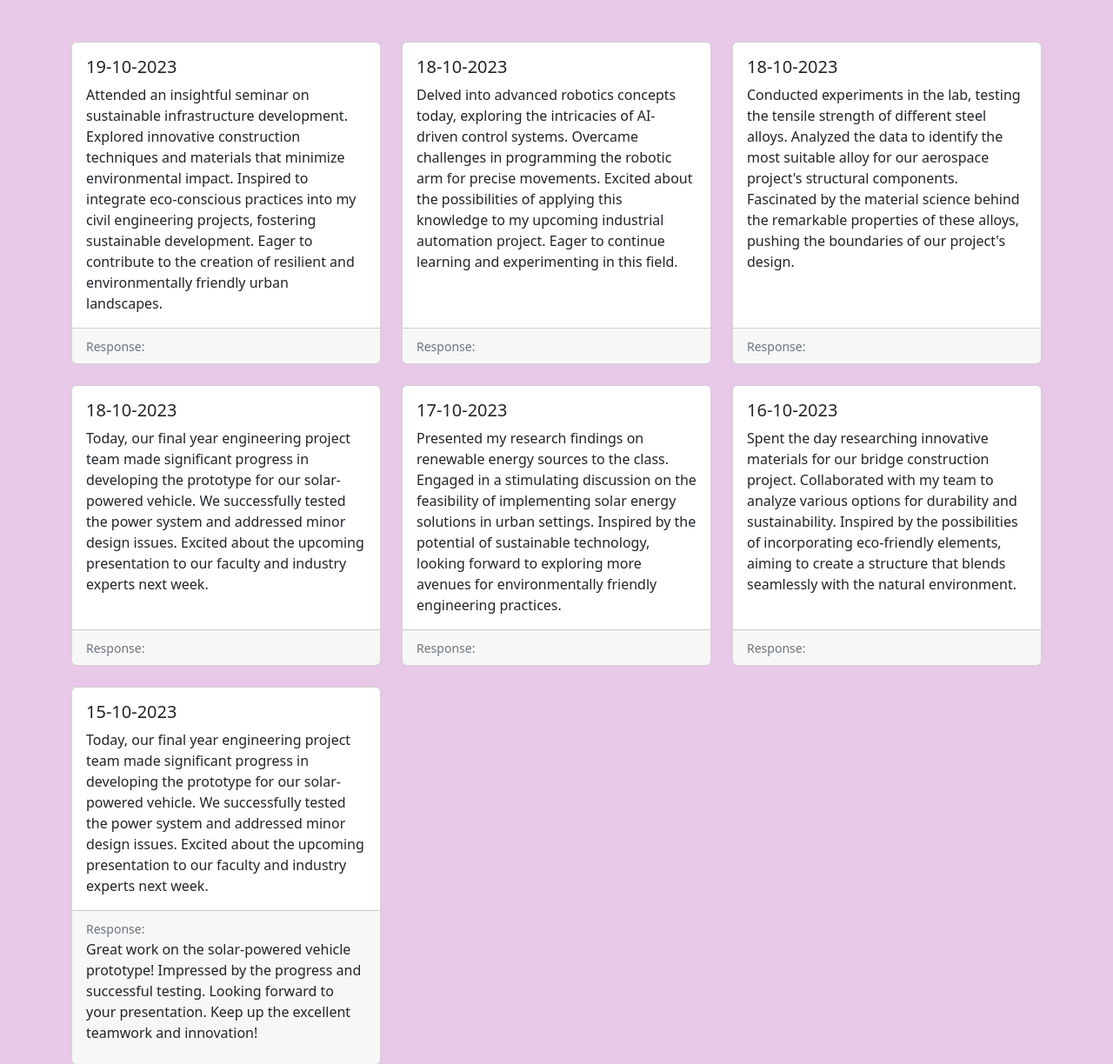
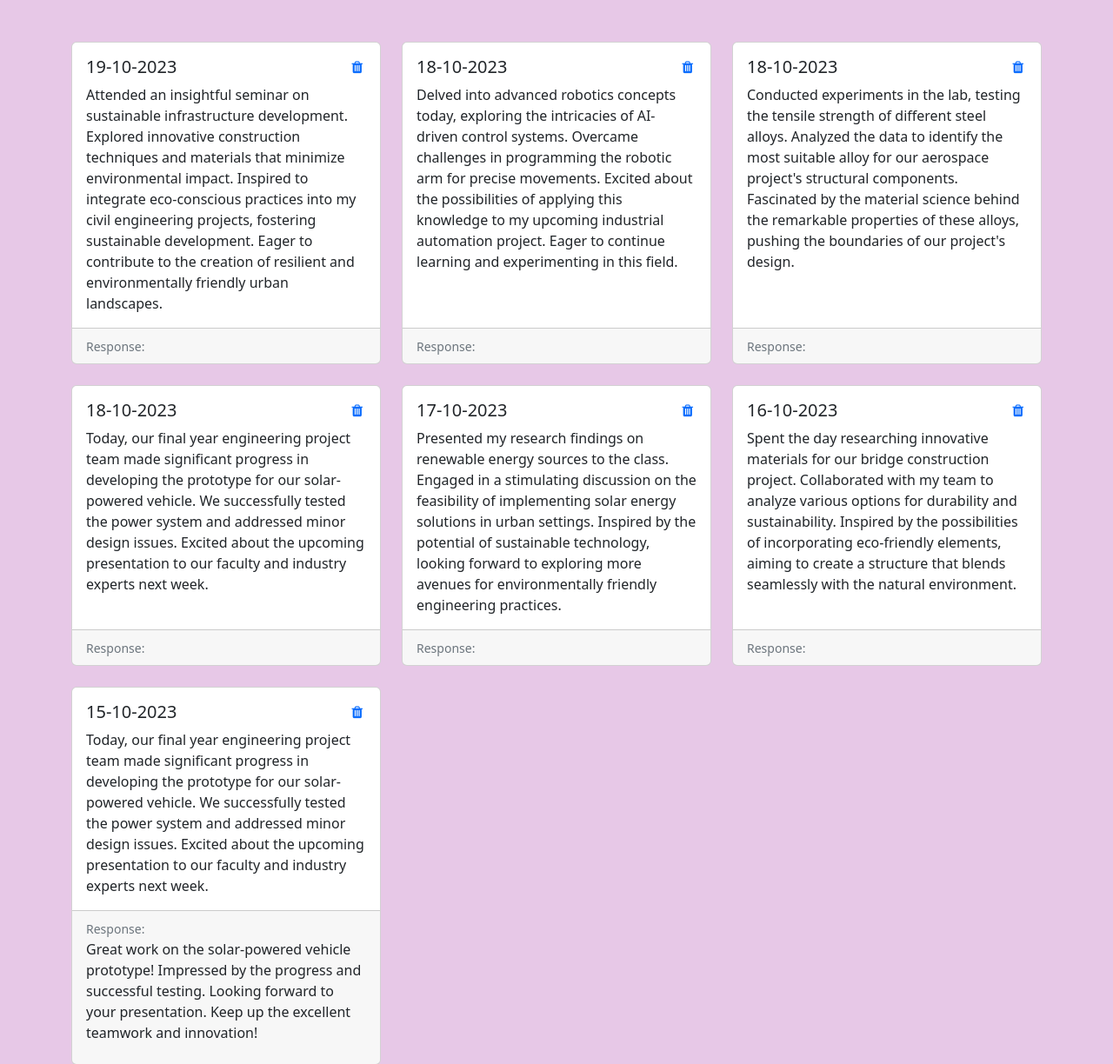
Before and after one commit to meetsatra/MindfulDiary, a Django app: page / in a window 1280 px wide. Shown: the part 56-1280 px from the top of the page at 87% size. Run offline with Django 4.2, Linux system fonts and the light colour scheme; a user stored in the database is signed in; data comes from the database, SQL or seed files in the repository; both versions use the stored data as it was after the commit; parts of the project's set-up code (start-up, migrations or seed data) failed here and were passed over.

Commit message:
delet button

```diff
--- a/home/static/style.css
+++ b/home/static/style.css
@@ -1,4 +1,9 @@
 body{
     background-color: #e7c8e7;
-    background-image: url();
+    /* background-image: url(); */
 }
+
+div .delete-button a {
+    position: absolute;
+    right: 20px;
+}
--- a/home/templates/index.html
+++ b/home/templates/index.html
@@ -32,6 +32,9 @@
         <div class="col">
             <div class="card h-100">
                 <div class="card-body">
+                    <div class="delete-button">
+                        <a href="{% url 'delete_entry' entry.id %}"><i class="fa fa-trash" aria-hidden="true"></i></a>
+                    </div>
                     <h5 class="card-title">{{ entry.date|date:"d-m-Y" }}</h5>
                     <p class="card-text">{{ entry.entry_text }}</p>
                 </div>
--- a/home/views.py
+++ b/home/views.py
@@ -6,6 +6,7 @@ from django.contrib import messages
 from django.contrib.auth import authenticate, login, logout
 from django.views.decorators.csrf import csrf_exempt
 from .nlp import process_description  # Import the function from nlp.py
+from django.shortcuts import redirect, get_object_or_404
 
 
 # Create your views here.
@@ -13,6 +14,11 @@ from .nlp import process_description  # Import the function from nlp.py
 def home(request):
     journal_entries = JournalEntry.objects.all().order_by('-date')
     return render(request, "index.html", context = {'page':'Home','journal_entries': journal_entries})
+
+def delete_entry(request, entry_id):
+    entry = get_object_or_404(JournalEntry, pk=entry_id)
+    entry.delete()
+    return redirect('/')
 
 @login_required(login_url="/login")
 def add(request):
--- a/mindful/urls.py
+++ b/mindful/urls.py
@@ -23,6 +23,7 @@ urlpatterns = [
 
     path('',home, name="home"),
     path('add/',add, name="add"),
+    path('delete_entry/<int:entry_id>/', delete_entry, name='delete_entry'),
 
     path('register/',register, name="register"),
     path('login/',login_page, name="login_page"),
```
Also changed, not shown: db.sqlite3. Lines whose indentation alone changed are shown as unchanged.
